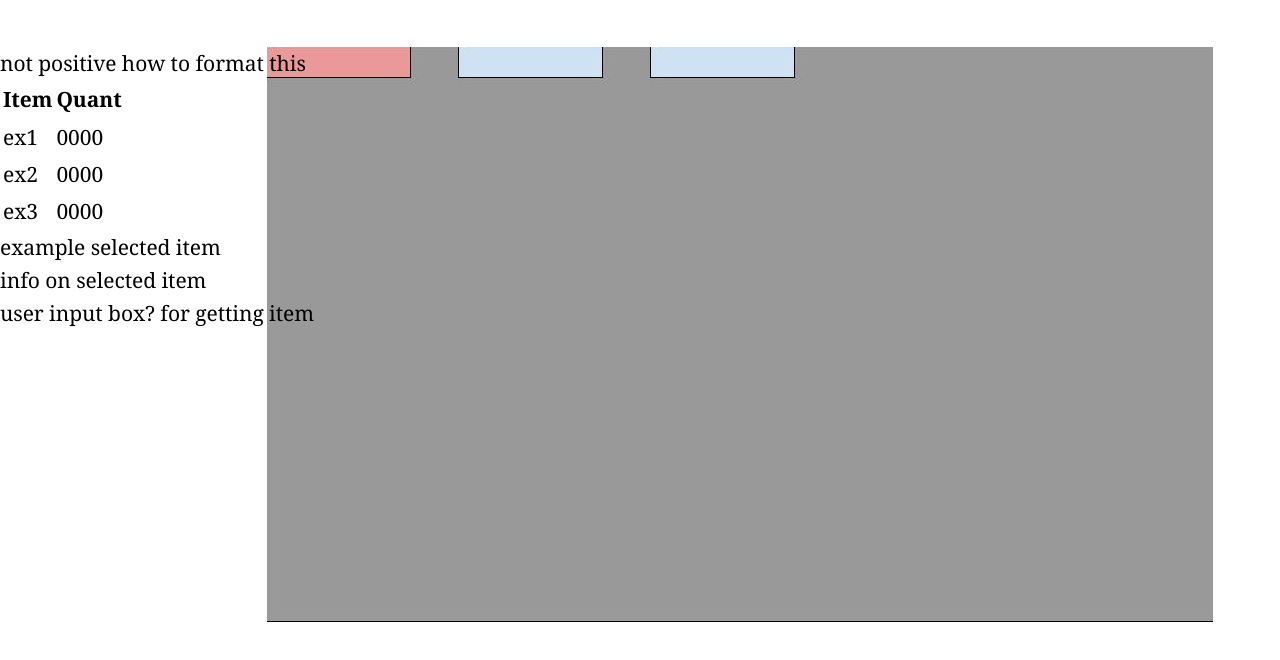
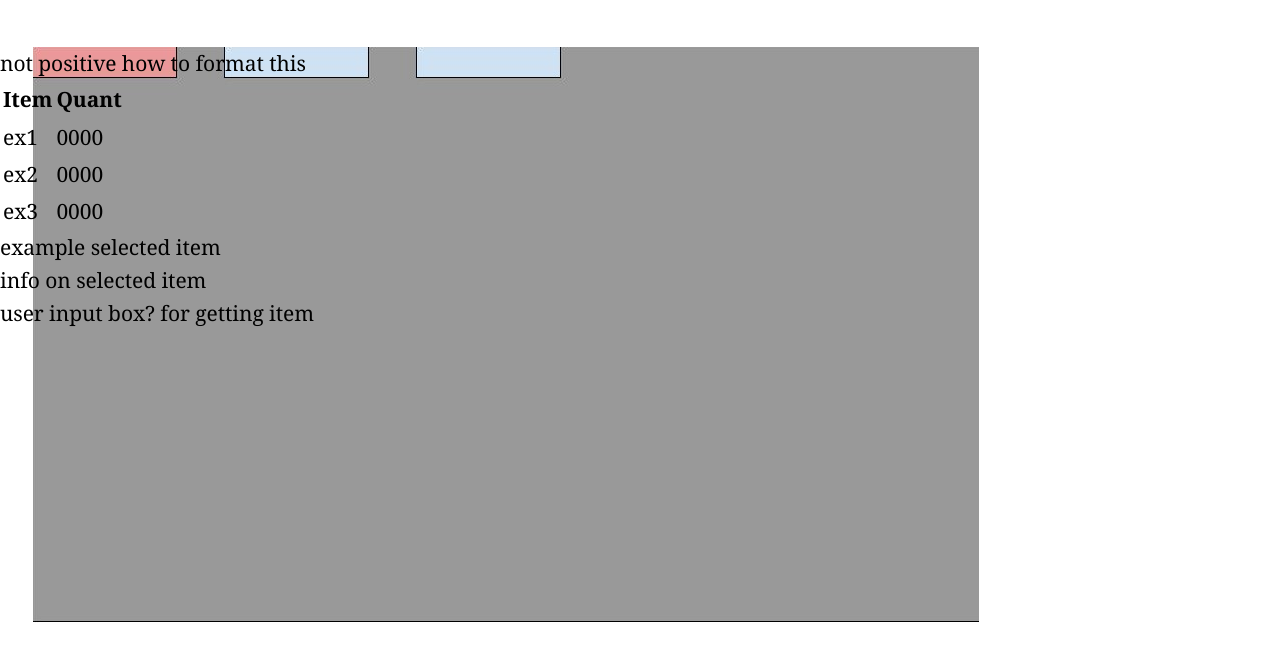
Before and after one commit to BenMawn-Mahlau/benmawn-mahlau.github.io, a plain HTML site: page index.html in a window 1280 px wide. Shown: the part 86-746 px from the top of the page. Drawn offline with Linux system fonts and the light colour scheme; a script that the page names is missing.

Commit message:
Add files via upload
moving background

```diff
--- a/style/style.css
+++ b/style/style.css
@@ -8,7 +8,7 @@ body {
     background-image: url("resources/background2.jpg");
     background-repeat: no-repeat;
     background-attachment: fixed;
-    background-position: 80% 60%;
+    background-position: 10% 60%;
 }
 
 body .header {
```
